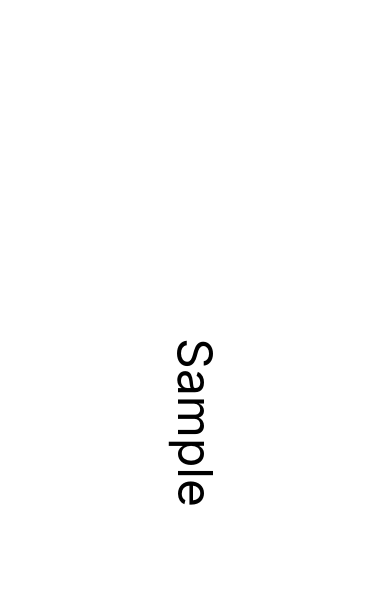
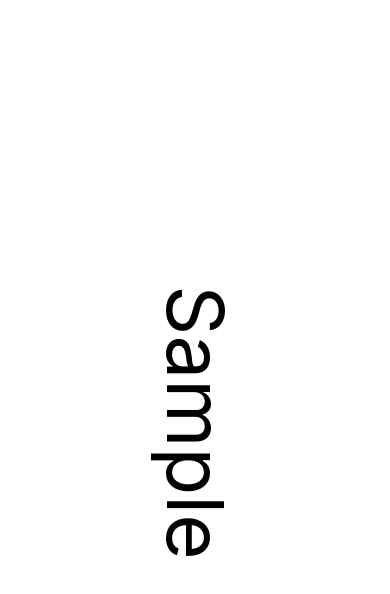
Before and after one commit to jarrensj/party-mobile-app, a React Native app: screen / in a window 390 px wide. Both pictures are taken after typing "Sample" into the empty fields and a click on the button "SUBMIT". Shown: the top 594 px of the page. Built offline with nearby package versions, Linux system fonts and the light colour scheme.

Commit message:
dynamically change font size depending on length of text

```diff
--- a/App.tsx
+++ b/App.tsx
@@ -7,7 +7,10 @@ import {
   Button,
   View,
   TouchableOpacity,
+  Dimensions,
 } from 'react-native';
+
+const { width, height } = Dimensions.get('window');
 
 // white, black, pink, blue, orange
 const predefinedColors = ['#FFFFFF', '#000000', '#FFC0CB', '#0000FF', '#FFA500'];
@@ -68,6 +71,12 @@ function App(): React.JSX.Element {
     }
   };
 
+  const getFontSize = (text: string) => {
+    const baseSize = Math.min(width, height) / 5; // Base font size scaling factor
+    const lengthFactor = text.length > 50 ? 0.4 : text.length > 20 ? 0.6 : 1;
+    return baseSize * lengthFactor;
+  };
+
   return (
     <SafeAreaView style={styles.container}>
       {displayText ? (
@@ -76,7 +85,14 @@ function App(): React.JSX.Element {
           activeOpacity={1}
           onPress={handleTripleTap}
         >
-          <Text style={[styles.fullScreenText, { color: textColor }]}>
+          <Text
+            style={[
+              styles.fullScreenText,
+              { color: textColor, fontSize: getFontSize(displayText) },
+            ]}
+            numberOfLines={1}
+            adjustsFontSizeToFit
+          >
             {displayText}
           </Text>
         </TouchableOpacity>
@@ -198,7 +214,6 @@ const styles = StyleSheet.create({
     width: '100%',
   },
   fullScreenText: {
-    fontSize: 48,
     transform: [{ rotate: '90deg' }],
     textAlign: 'center',
     width: '100%',
```
